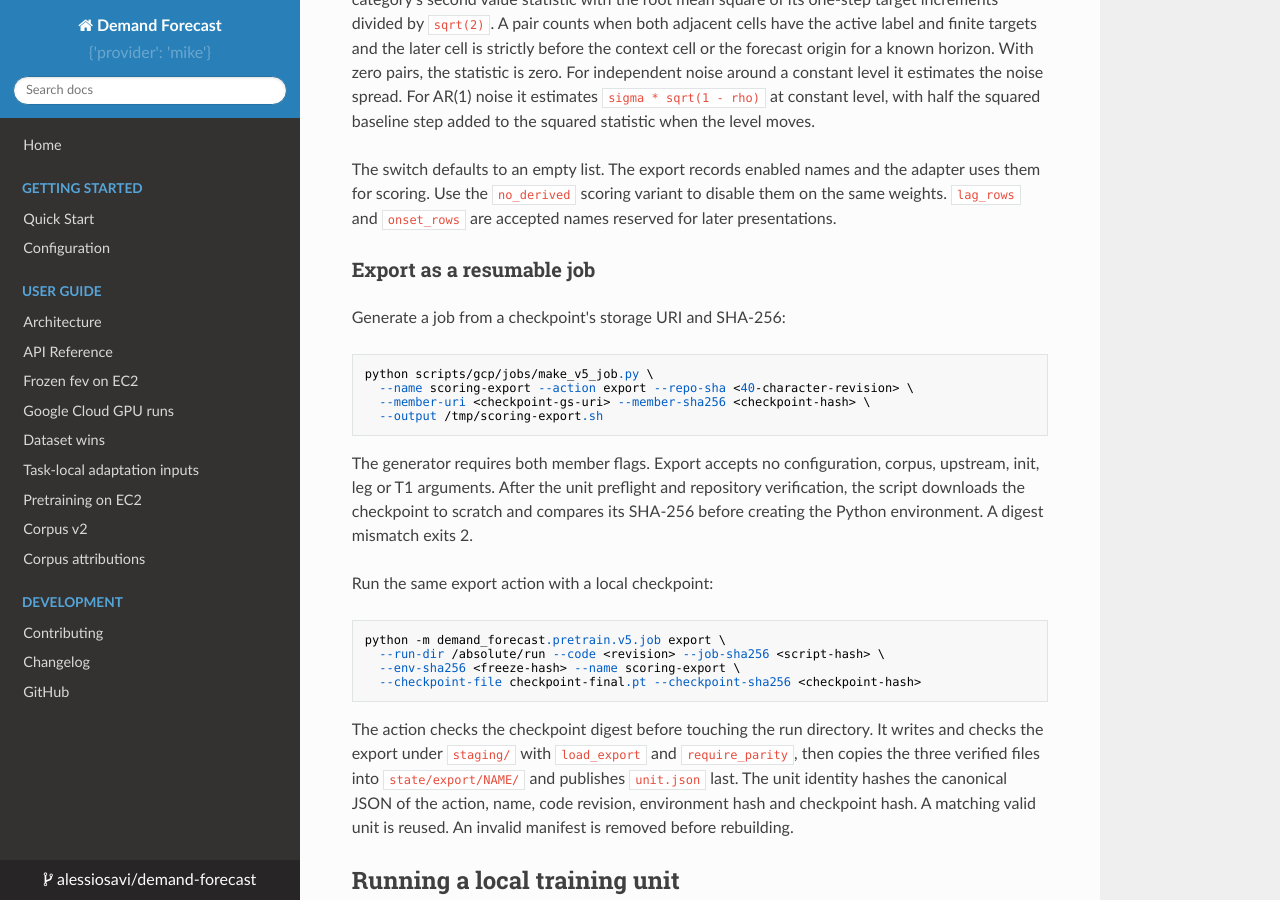
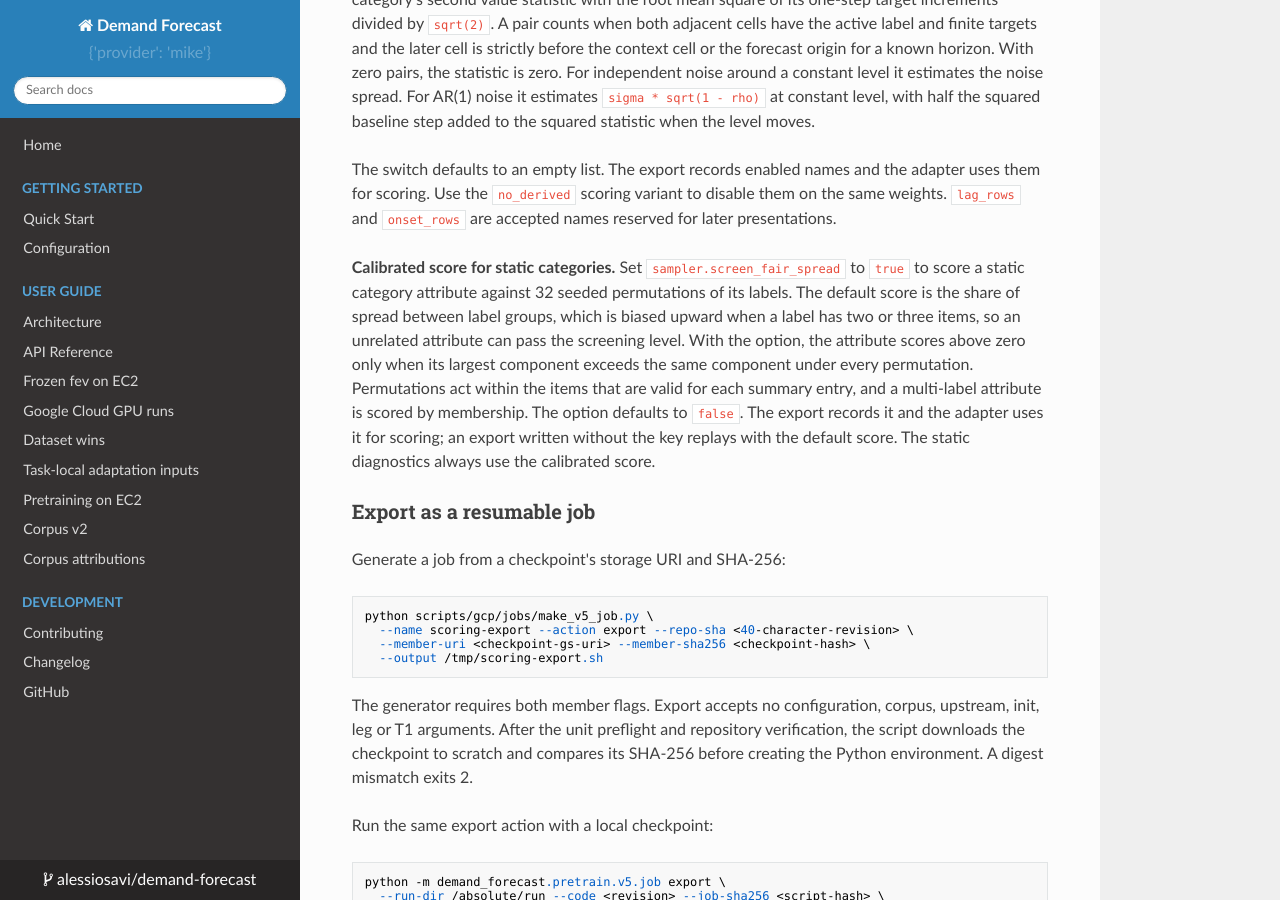
Before and after one commit to alessiosavi/demand-forecast, an MkDocs documentation site: the page built from docs/v5-training.md, in a window 1280 px wide and 900 px high, scrolled down 2338 px. Built offline with MkDocs 1.6.1, drawn with Linux system fonts in a browser that asks for light colours; nearby versions of some CDN libraries.

Commit message:
docs(v5): describe the calibrated score option for static categories

```diff
--- a/docs/v5-training.md
+++ b/docs/v5-training.md
@@ -122,6 +122,18 @@ The switch defaults to an empty list. The export records enabled names and
 the adapter uses them for scoring. Use the `no_derived` scoring variant to
 disable them on the same weights. `lag_rows` and `onset_rows` are accepted names
 reserved for later presentations.
+
+**Calibrated score for static categories.** Set `sampler.screen_fair_spread` to
+`true` to score a static category attribute against 32 seeded permutations of
+its labels. The default score is the share of spread between label groups, which
+is biased upward when a label has two or three items, so an unrelated attribute
+can pass the screening level. With the option, the attribute scores above zero
+only when its largest component exceeds the same component under every
+permutation. Permutations act within the items that are valid for each summary
+entry, and a multi-label attribute is scored by membership. The option defaults
+to `false`. The export records it and the adapter uses it for scoring; an export
+written without the key replays with the default score. The static diagnostics
+always use the calibrated score.
 
 ### Export as a resumable job
 
```
